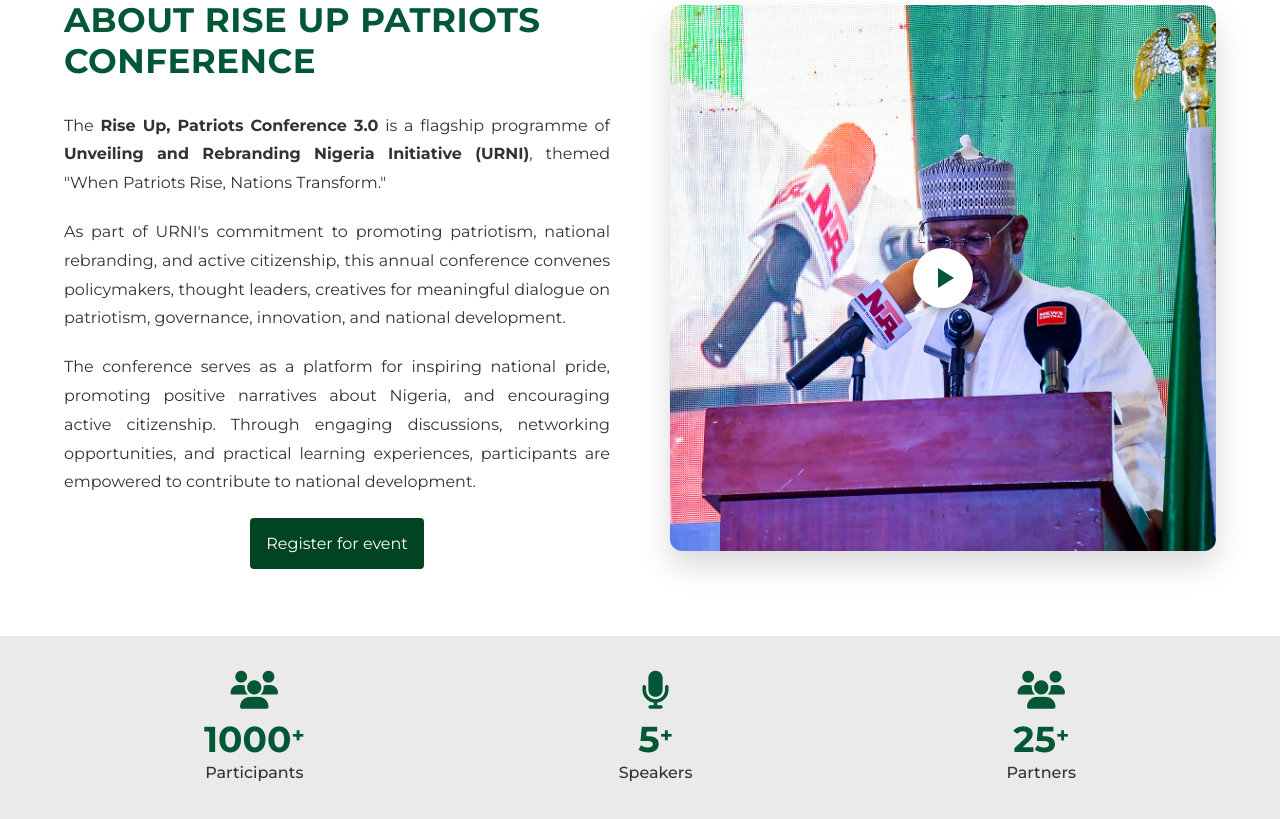
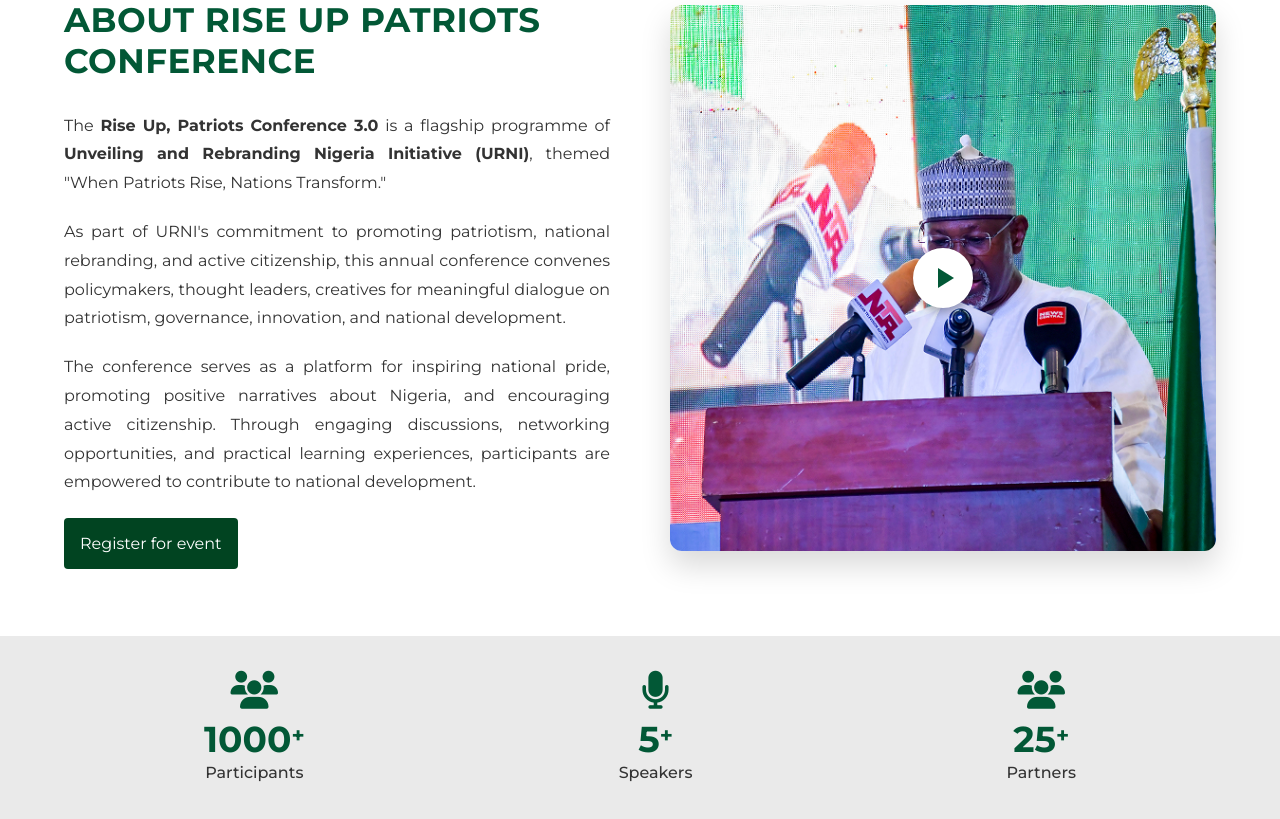
Before and after one commit to Rheno001/Rise-Up-Patriots-2.0, a PHP site: page / in a window 1280 px wide. Shown: the part 979-1798 px from the top of the page. Run offline with PHP 8.4, Linux system fonts and the light colour scheme; some libraries are stand-ins or nearby versions.

Commit message:
updates for 3.0

```diff
--- a/style.css
+++ b/style.css
@@ -834,7 +834,7 @@ html {
 }
 
 .about-btn-container {
-    text-align: center;
+    text-align: left;
 }
 
 .about-video-section {
@@ -1274,7 +1274,8 @@ html {
 .cta-banner {
     background-color: #025836;
     width: 100%;
-    margin-top: -20px; /* Adjust if there's too much gap below venue */
+    margin-top: -20px;
+    /* Adjust if there's too much gap below venue */
     position: relative;
     z-index: 10;
 }
@@ -2436,7 +2437,7 @@ html {
 .gallery-modal-overlay-hover span {
     font-size: 36px;
     color: #fff;
-    filter: drop-shadow(0 2px 6px rgba(0,0,0,0.4));
+    filter: drop-shadow(0 2px 6px rgba(0, 0, 0, 0.4));
 }
 
 .gallery-modal-item:hover img {
@@ -2510,8 +2511,13 @@ html {
     background: rgba(255, 255, 255, 0.3);
 }
 
-#lightboxPrev { left: 20px; }
-#lightboxNext { right: 20px; }
+#lightboxPrev {
+    left: 20px;
+}
+
+#lightboxNext {
+    right: 20px;
+}
 
 /* Make the gallery-btn behave like a button while keeping the same look */
 button.gallery-btn {
```
